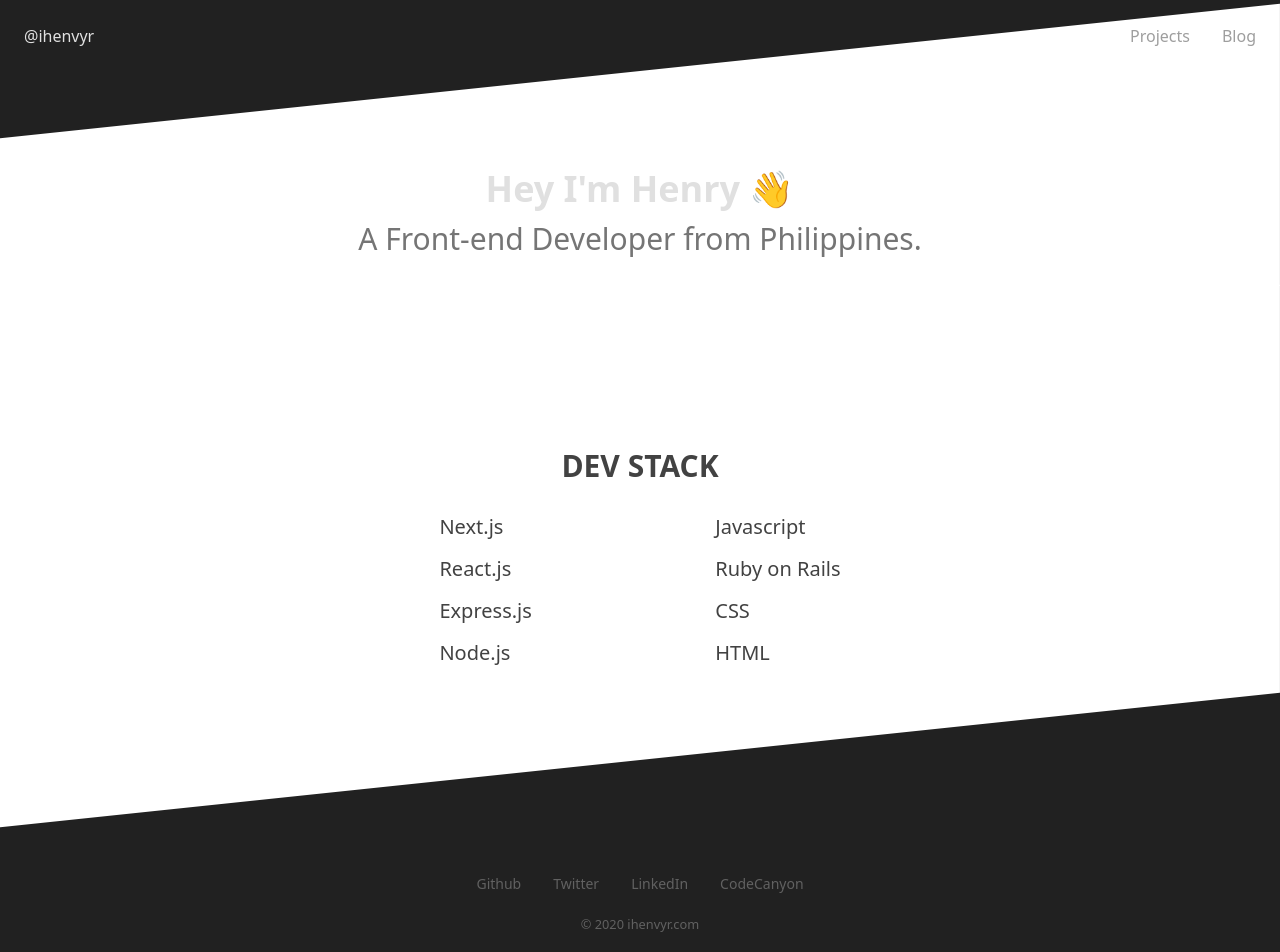
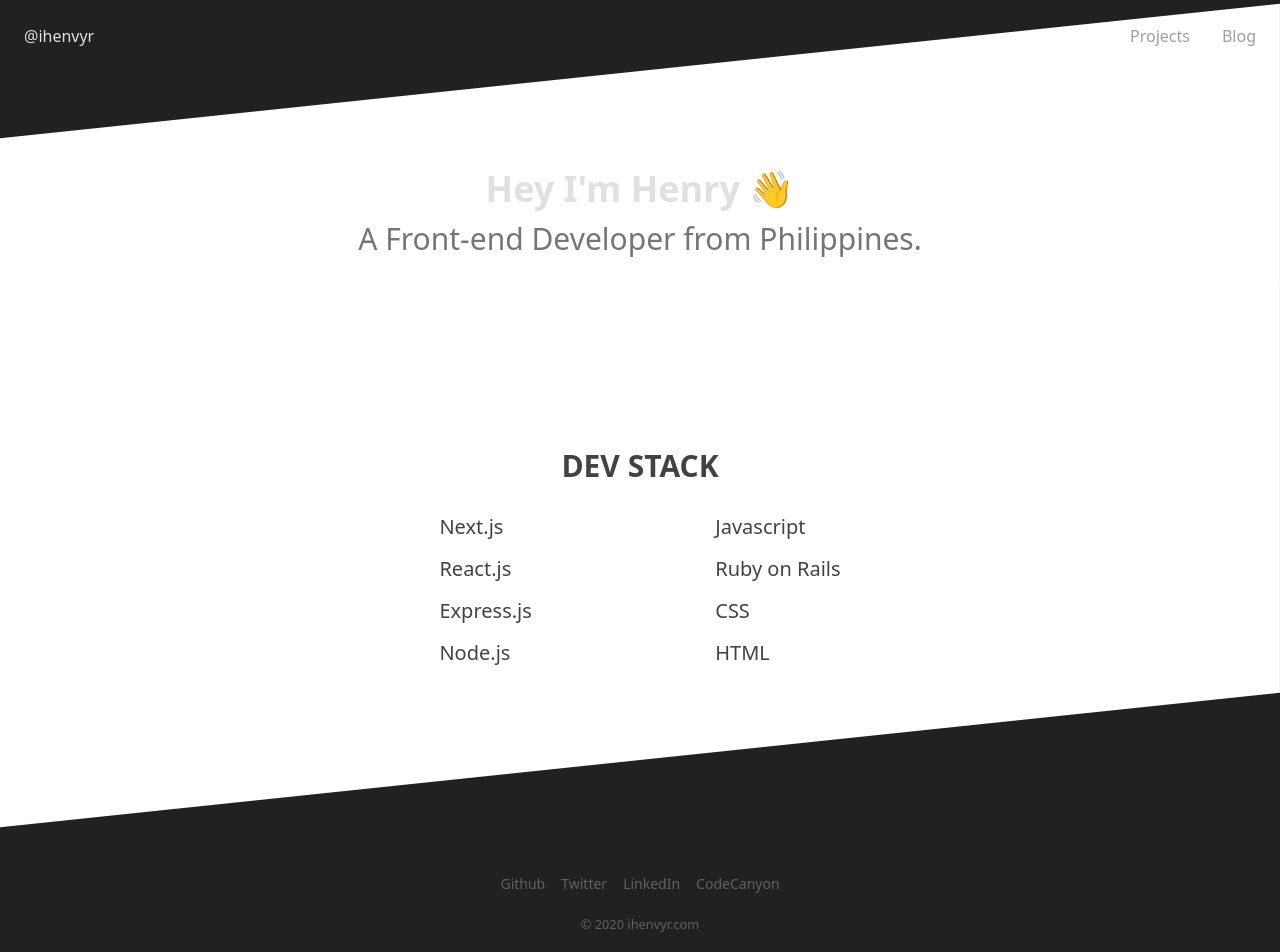
Before and after one commit to ihenvyr/ihenvyr.com, a Next.js app: page / in a window 1280 px wide. Shown: the top 952 px of the page. Built offline with nearby package versions, Linux system fonts and the light colour scheme.

Commit message:
footer links padding adjustment

```diff
--- a/src/components/footer.jsx
+++ b/src/components/footer.jsx
@@ -6,10 +6,10 @@ const Footer = () => {
     <footer className="bg-gray-900 pt-24" role="contentinfo">
       <Container>
         <ul className="text-center mt-4">
-          <li className="text-sm inline-block px-4 hover:text-gray-500 hover:underline"><a target="_blank" rel="noopener" href="https://github.com/ihenvyr">Github</a></li>
-          <li className="text-sm inline-block px-4 hover:text-gray-500 hover:underline"><a target="_blank" rel="noopener" href="https://twitter.com/ihenvyr">Twitter</a></li>
-          <li className="text-sm inline-block px-4 hover:text-gray-500 hover:underline"><a target="_blank" rel="noopener" href="https://www.linkedin.com/in/ihenvyr">LinkedIn</a></li>
-          <li className="text-sm inline-block px-4 hover:text-gray-500 hover:underline"><a target="_blank" rel="noopener" href="https://codecanyon.net/user/ihenvyr">CodeCanyon</a></li>
+          <li className="text-sm inline-block px-2 hover:text-gray-500 hover:underline"><a target="_blank" rel="noopener" href="https://github.com/ihenvyr">Github</a></li>
+          <li className="text-sm inline-block px-2 hover:text-gray-500 hover:underline"><a target="_blank" rel="noopener" href="https://twitter.com/ihenvyr">Twitter</a></li>
+          <li className="text-sm inline-block px-2 hover:text-gray-500 hover:underline"><a target="_blank" rel="noopener" href="https://www.linkedin.com/in/ihenvyr">LinkedIn</a></li>
+          <li className="text-sm inline-block px-2 hover:text-gray-500 hover:underline"><a target="_blank" rel="noopener" href="https://codecanyon.net/user/ihenvyr">CodeCanyon</a></li>
         </ul>
         <p className="text-center pt-4 pb-8"><small>&copy; {(new Date()).getFullYear()} ihenvyr.com</small></p>
       </Container>
```
